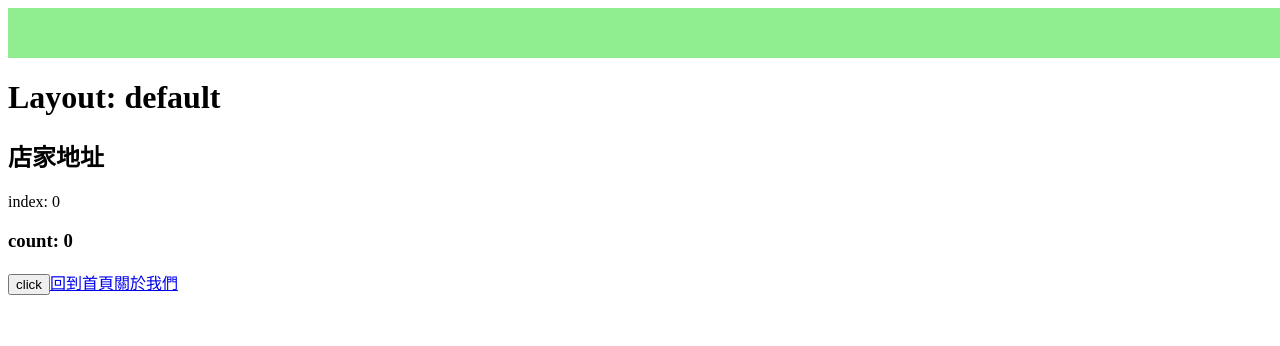
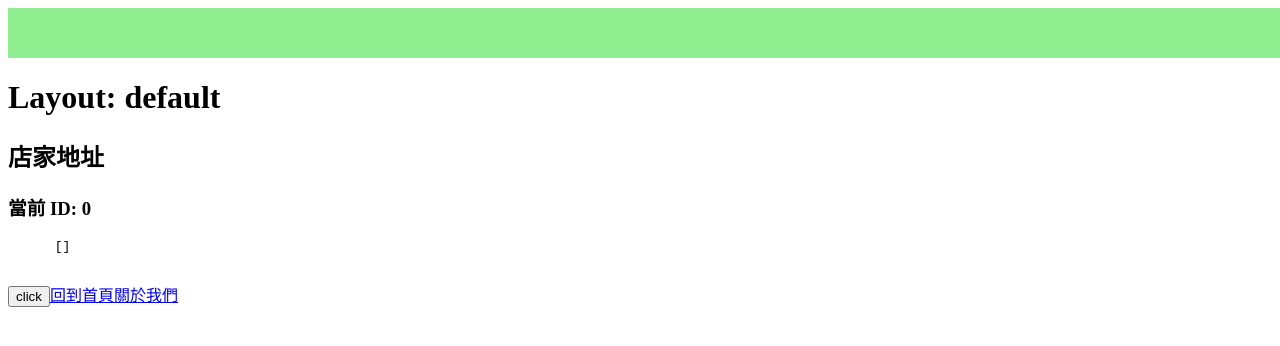
Before and after one commit to wen-3/nuxt_week4, a Nuxt app: page /address in a window 1280 px wide. Shown: the top 346 px of the page. Built offline with nearby package versions, Linux system fonts and the light colour scheme.

Commit message:
Pinia-串接 API 資料

```diff
--- a/pages/address.vue
+++ b/pages/address.vue
@@ -6,25 +6,25 @@ import { storeToRefs } from "pinia";
 //   },
 // });
 
-const addressStore = useAddressStore();
+const store = useAddressStore();
 
-const { count } = storeToRefs(addressStore);
+const { getDataList } = store;
 
-const { addCount, info } = addressStore;
-
-// console.log(addressStore);
-console.log(count);
+const { IdTitle, roomArr } = storeToRefs(store);
 
 </script>
 
 <template>
   <div>
     <h2>店家地址</h2>
-    index: {{ info.index }}
-    <h3>count: {{ count }}</h3>
+
+    <h3>{{ IdTitle }}</h3>
+    <pre>
+      {{ roomArr }}
+    </pre>
 
     <div>
-      <button @click="addCount">click</button>
+      <button @click="getDataList">click</button>
       <NuxtLink to="/">回到首頁</NuxtLink>
       <NuxtLink to="/about">關於我們</NuxtLink>
     </div>
--- a/stores/index.js
+++ b/stores/index.js
@@ -1,39 +1,24 @@
 import { defineStore } from "pinia";
+import axios from "axios";
 
 export const useAddressStore = defineStore("address", () => {
-    const count = ref(0);
-    const name = ref('Mike');
+    const roomArr = ref([]);
 
-    const info = reactive({
-        index: 0,
-    });
+    const Id = ref(0);
 
-    const double = computed(() => count.value * 2);
+    const IdTitle = computed(() => `當前 ID: ${Id.value}`);
 
-    const addCount = () => {
-        count.value += 1;
+    const getDataList = async () => {
+        const res = await axios.get(
+            "https://nuxr3.zeabur.app/api/v1/rooms/"
+        );
+        roomArr.value = res.data;
     };
 
-    return{
-        count,
-        name,
-        info,
-        double,
-        addCount
+    return {
+        roomArr,
+        Id,
+        IdTitle,
+        getDataList,
     };
 });
-
-// export const useAddressStore = defineStore("address", {
-//  state: () => ({
-//     count: 0,
-//     name: "Mike",
-// }),
-//  getters: {
-//    double: (state) => state.count * 2,
-//  },
-//  actions: {
-//    addCount() {
-//      this.count++;
-//    },
-//  },
-// });
```
